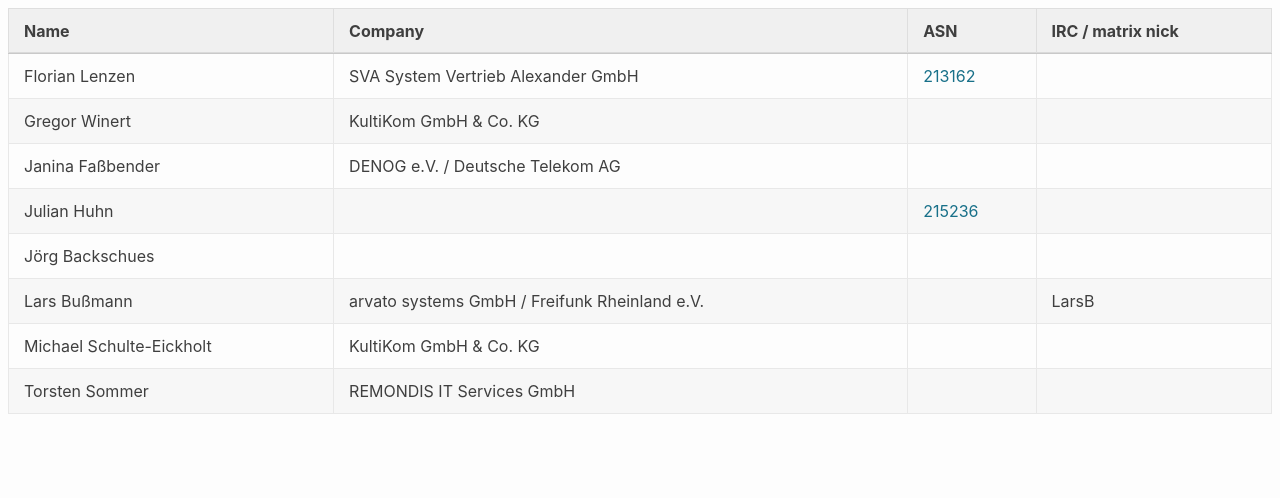
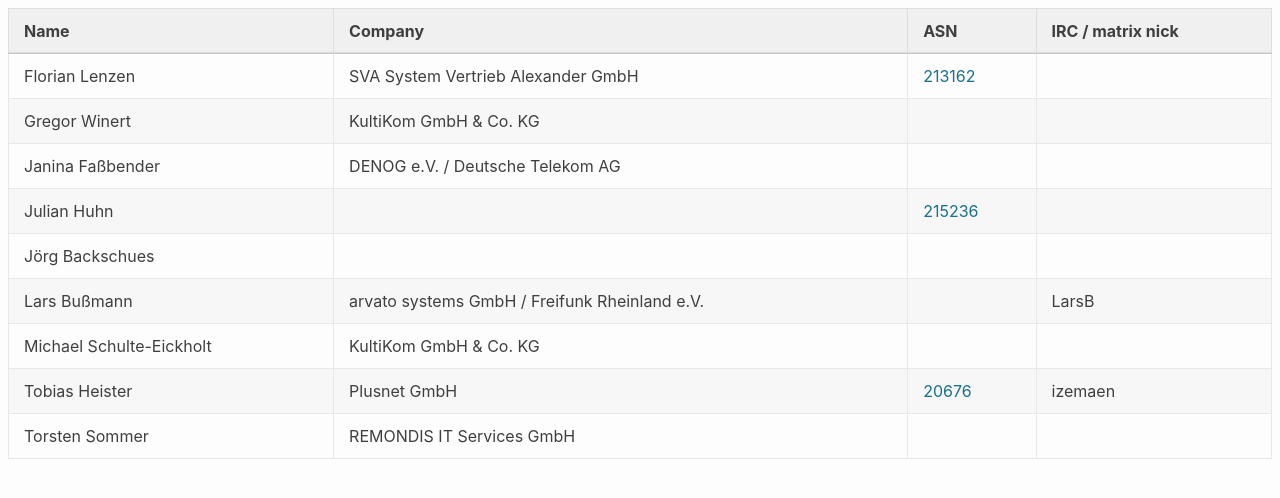
Before and after one commit to denog/pretix-attendeelist, a Jekyll site: the page built from denogmeetup25-02/index.markdown, in a window 1280 px wide. Shown: the top 498 px of the page. Built offline with Jekyll 4.4.1, drawn with Linux system fonts in a browser that asks for light colours.

Commit message:
Latest data: Tue Jan 28 11:27:39 UTC 2025

```diff
--- a/_data/attendees_denogmeetup25-02.json
+++ b/_data/attendees_denogmeetup25-02.json
@@ -42,6 +42,12 @@
     "asn": null
   },
   {
+    "name": "Tobias Heister",
+    "company": "Plusnet GmbH",
+    "irc": "izemaen",
+    "asn": "20676"
+  },
+  {
     "name": "Torsten Sommer",
     "company": "REMONDIS IT Services GmbH",
     "irc": null,
```
